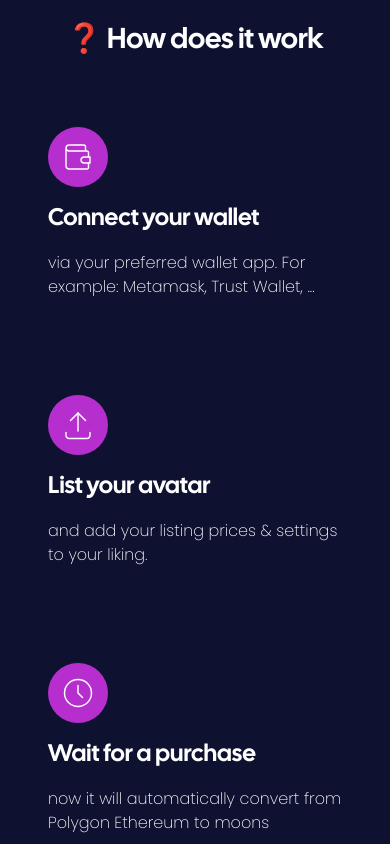
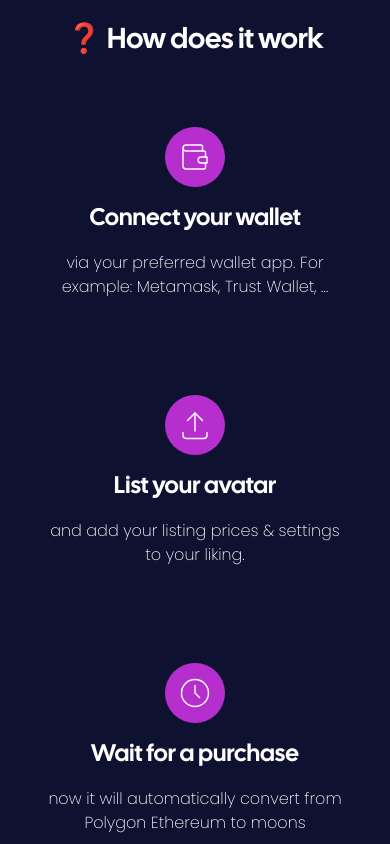
Before and after one commit to Berthje/avatarmarket, a Next.js app: page / in a window 390 px wide. Shown: the part 2800-3644 px from the top of the page. Built offline with nearby package versions, Linux system fonts and the light colour scheme.

Commit message:
fixed mobile design of workprocess

```diff
--- a/components/Footer.jsx
+++ b/components/Footer.jsx
@@ -2,7 +2,9 @@ import React from 'react'
 
 const Footer = () => {
   return (
-    <div>Footer</div>
+    <div className="px-12 pb-24">
+      gh
+    </div>
   )
 }
 
--- a/components/Step.jsx
+++ b/components/Step.jsx
@@ -8,9 +8,9 @@ const Step = ({
 }) => {
   return (
     <div className="mb-12 max-w-[320px]">
-      <Image src={image} width={60} height={60} className='bg-[#B62FCE] rounded-full p-3 mb-4'/>
-      <h2 className='font-[CalSans] text-2xl mb-4'>{name}</h2>
-      <p className='font-[Poppins-Extralight]'>{description}</p>
+      <Image src={image} width={60} height={60} className='bg-[#B62FCE] rounded-full p-3 m-auto mb-4 md:ml-0'/>
+      <h2 className='font-[CalSans] text-2xl mb-4 text-center md:text-left'>{name}</h2>
+      <p className='font-[Poppins-Extralight] text-center md:text-left'>{description}</p>
     </div>
   )
 }
--- a/pages/index.tsx
+++ b/pages/index.tsx
@@ -3,6 +3,7 @@ import Navbar from '../components/Navbar';
 import Hero from '../components/Hero';
 import Collections from '../components/Trending';
 import WorkProcess from '../components/WorkProcess';
+import Footer from '../components/Footer';
 
 export default function Home() {
   return (
@@ -16,6 +17,7 @@ export default function Home() {
       <Hero />
       <Collections />
       <WorkProcess />
+      <Footer />
     </div>
   )
 }
```
